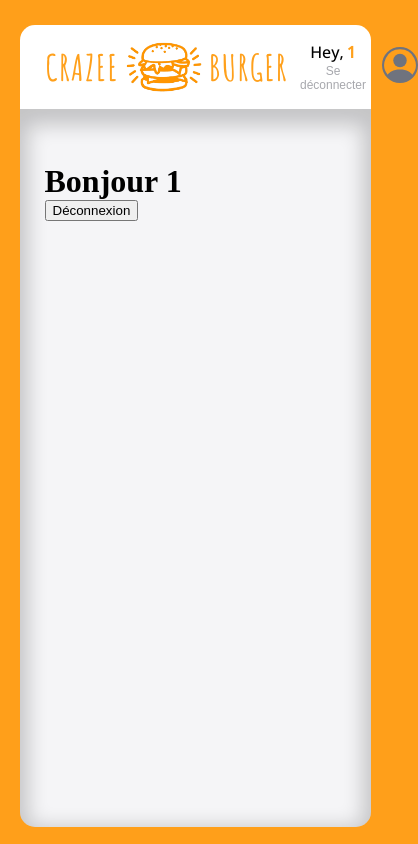
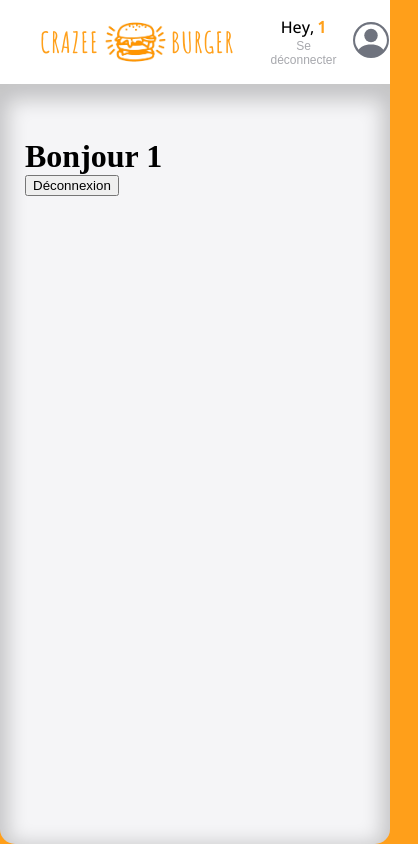
Before and after one commit to T0n-io/projet-resto, a React (Vite) app: page /order/1 in a window 390 px wide. Shown: the whole page, 418 px wide, since content can reach past the window. Built offline with nearby package versions, Linux system fonts and the light colour scheme.

Commit message:
💄 F04: NAVBAR / MAIN > media queries full screen on phone

```diff
--- a/src/components/pages/Main/Main.jsx
+++ b/src/components/pages/Main/Main.jsx
@@ -34,4 +34,9 @@ const MainContainer = styled.div`
   button {
     margin: 0 25px;
   }
+  // ajout média queries téléphone
+    @media (max-width: 768px) {
+        width: 100%;
+        height: calc(100vh - 10vh);
+    }
 `;
--- a/src/components/pages/Nav/NavBar.jsx
+++ b/src/components/pages/Nav/NavBar.jsx
@@ -78,7 +78,16 @@ const NavBarStyled = styled.nav`
     background: none;
     color: ${theme.colors.greyMedium};
     font-size: ${theme.fonts.XS};
+    cursor: pointer;
   }
-  /* display: flex;
-align-items: center;  } */
+  @media (max-width: 768px) {
+        width: 100%;
+        margin: 0;
+        border-radius: 0%;
+        padding: 10px;
+        .small-logo{
+          transform: scale(0.8);
+          padding: 0;
+        }
+    }
 `;
```
